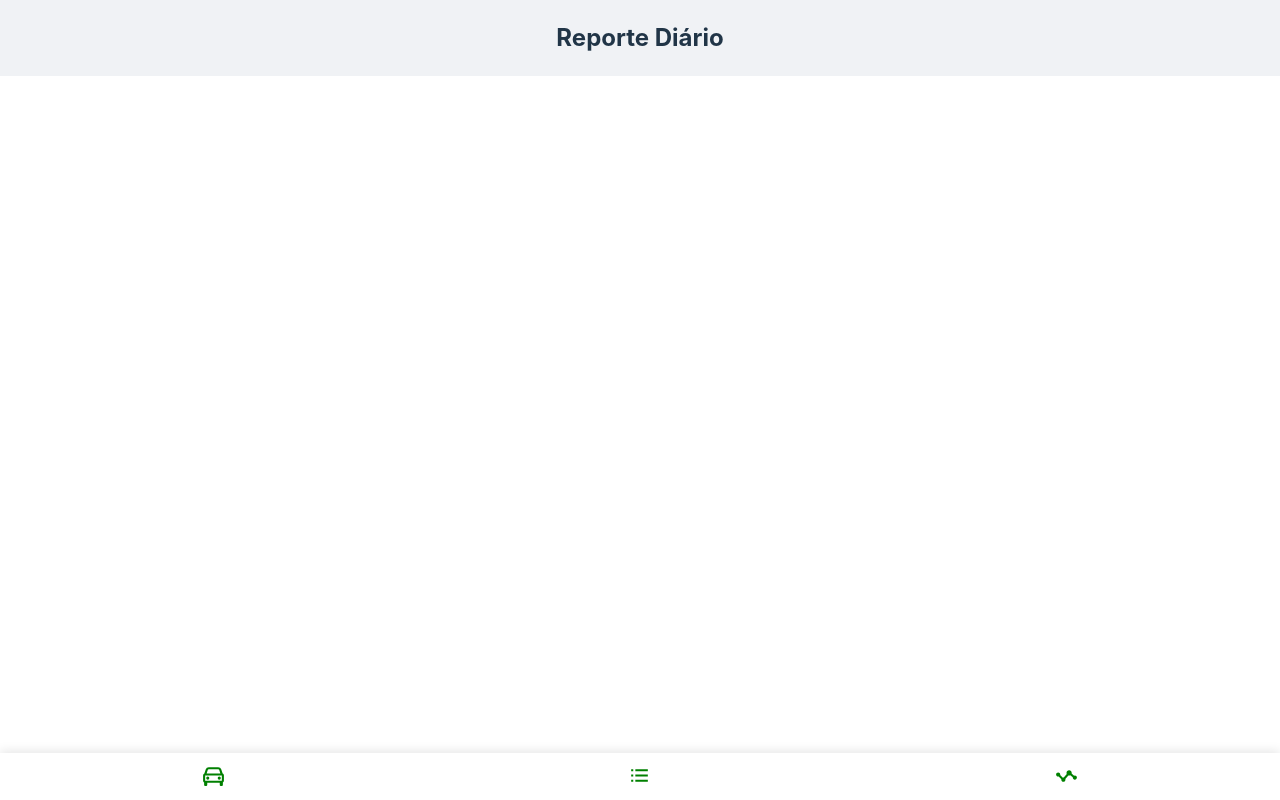
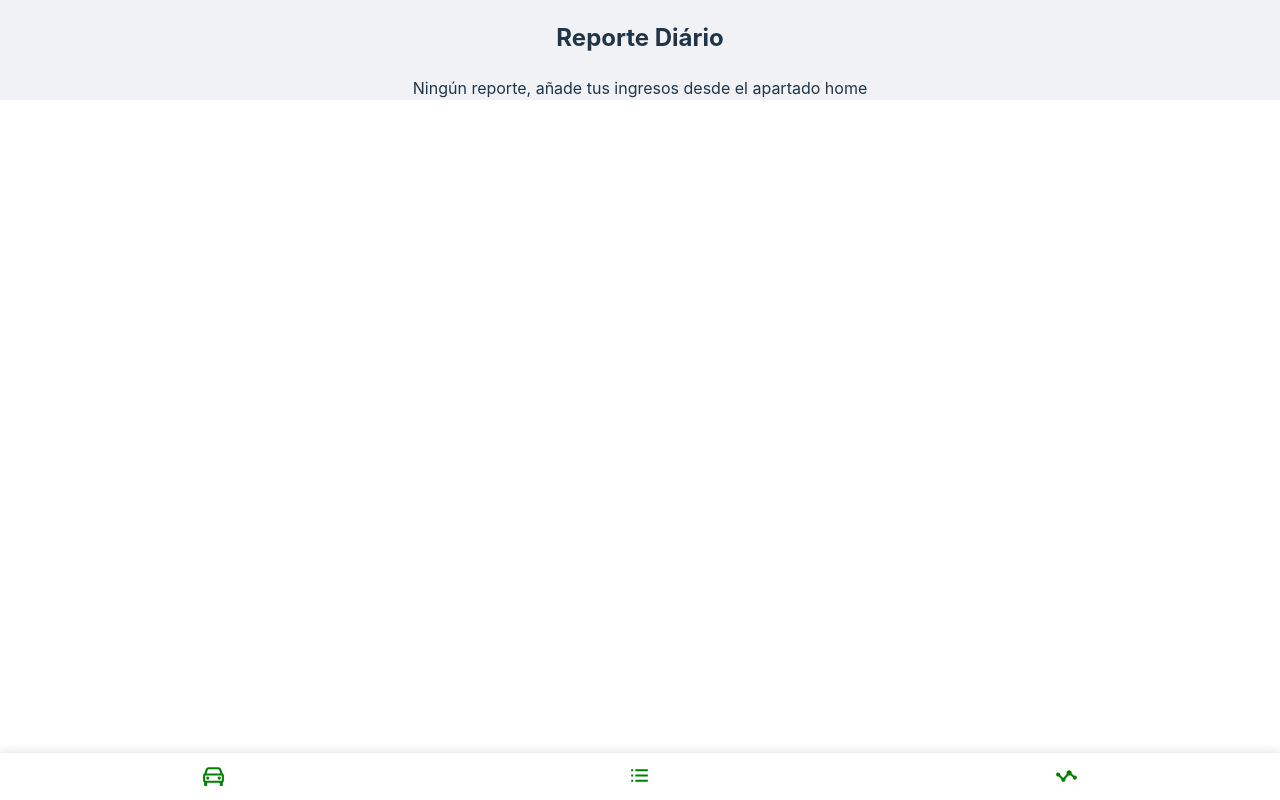
Before and after one commit to imDorian/taxi-report, a React (Vite) app: page /diaryreport in a window 1280 px wide. Built offline with nearby package versions, Linux system fonts and the light colour scheme.

Commit message:
fix the same error ???

```diff
--- a/src/components/DiaryReportList.jsx
+++ b/src/components/DiaryReportList.jsx
@@ -18,7 +18,7 @@ const DiaryReportList = () => {
       <h2>Reporte Diário</h2>
       {/* <button onClick={deleteAllReport}>delete all</button> */}
       <ul>
-        {data && data.length === 0 && 'Ningún reporte, añade tus ingresos desde el apartado home'}
+        {!data && 'Ningún reporte, añade tus ingresos desde el apartado home'}
         {data && data.map(d => {
           const fuel = Number(d.gasoline ?? d.diesel ?? d.gas ?? d.electricity).toFixed(2)
           const returnFuel = d.returnFuel === 'full' ? fuel : d.returnFuel === '1.50' ? fuel * 0.5 : d.returnFuel === '0' ? fuel * 0 : (fuel - fuel / d.returnFuel).toFixed(2)
```
